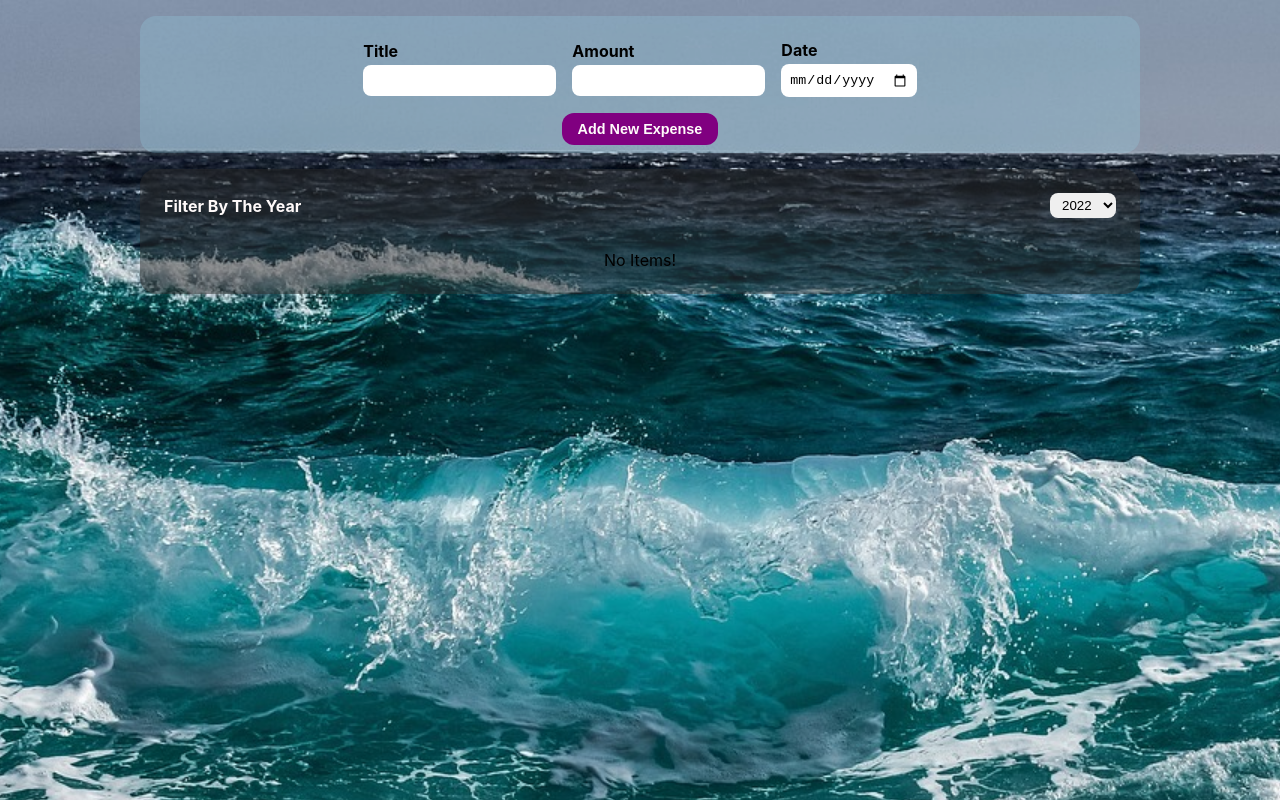
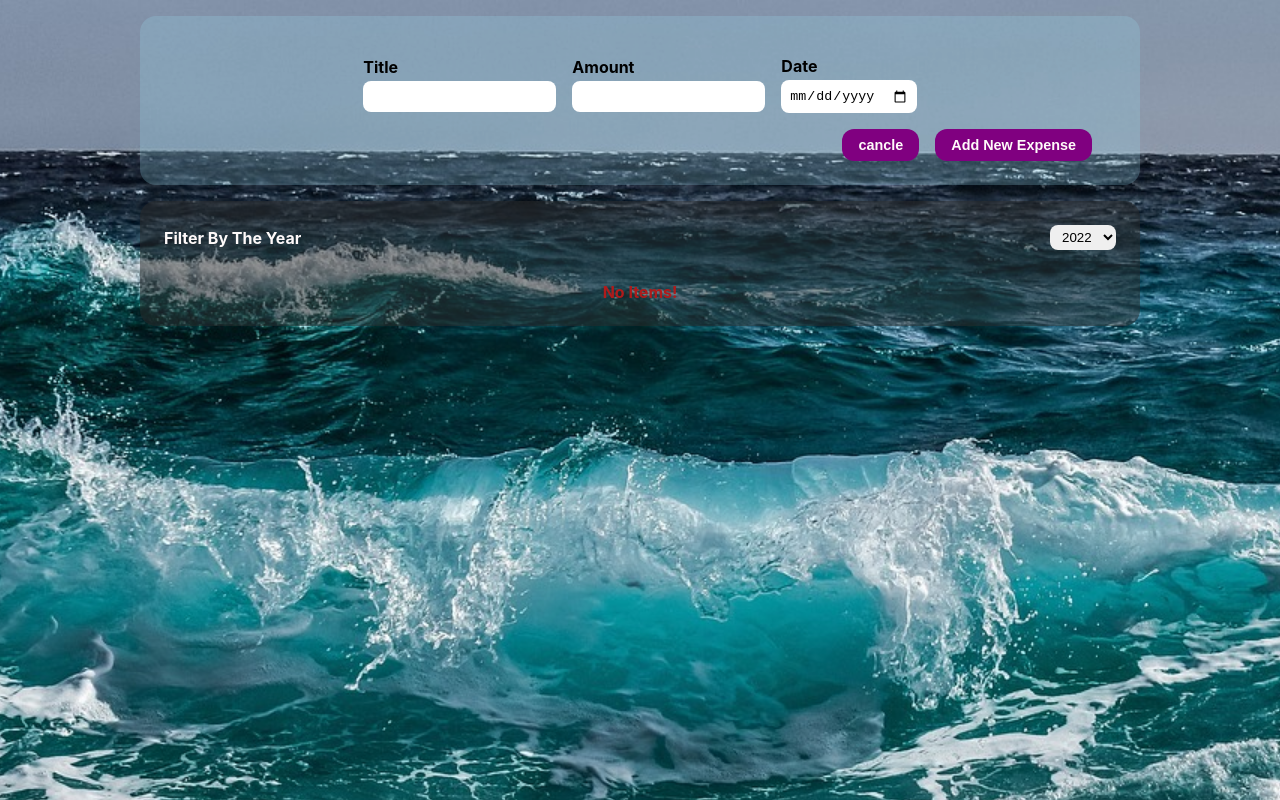
Before and after one commit to majid-amini/expenses-app, a React (Create React App) app: page / in a window 1280 px wide. Both pictures are taken after a click on the button "Add New Expense". Built offline with nearby package versions, Linux system fonts and the light colour scheme.

Commit message:
cancel button and a new expense button & the props for cancle button functionality added

```diff
--- a/src/components/ExpenseForm.js
+++ b/src/components/ExpenseForm.js
@@ -25,6 +25,7 @@ const ExpenseForm = (props) => {
   const dateChangeHandler = (e) => {
     setEnteredDate(e.target.value);
   };
+
   return (
     <form onSubmit={submitForm}>
       <div className="form__inputs__container">
@@ -61,6 +62,7 @@ const ExpenseForm = (props) => {
         </div>
       </div>
       <div className="form__submit__total">
+        <button type="button" onClick={props.stop}>cancle</button>
         <button type="submit">Add New Expense</button>
       </div>
     </form>
--- a/src/components/ExpenseItem.css
+++ b/src/components/ExpenseItem.css
@@ -6,6 +6,7 @@ body {
 .expense_container {
   background-color: rgba(146, 210, 231, 0.25);
   margin: 1rem auto;
+  padding: 1rem;
   border-radius: 1rem;
 }
 .expense_container form {
@@ -22,6 +23,11 @@ body {
 	align-items: center;
 	padding: 1rem;
 	gap: 1rem;
+}
+.form__submit__total {
+	display: flex;
+	gap: 1rem;
+	align-self: flex-end;
 }
 .form__inputs__container div {
 	display: flex;
--- a/src/components/ExpenseItem.js
+++ b/src/components/ExpenseItem.js
@@ -1,6 +1,8 @@
 import "./ExpenseItem.css";
+import { useState } from "react";
 import ExpenseForm from "./ExpenseForm";
 const ExpenseItem = (props) => {
+  const [isEditing, setIsEditing] = useState(false);
   const saveExpenseDataHandler = (enteredExpenseData) => {
     const expenseData = {
       ...enteredExpenseData,
@@ -8,10 +10,18 @@ const ExpenseItem = (props) => {
     };
     props.onAddExpense(expenseData);
   };
-
+  const startEditingHandler = () => {
+    setIsEditing(true);
+  };
+  const stopEditingHandler = () => {
+    setIsEditing(false);
+  };
   return (
     <div className="expense_container">
-      <ExpenseForm onSaveExpenseData={saveExpenseDataHandler} />
+      {!isEditing && (
+        <button onClick={startEditingHandler}>Add New Expense</button>
+      )}
+      {isEditing && <ExpenseForm onSaveExpenseData={saveExpenseDataHandler} stop = {stopEditingHandler}/>}
     </div>
   );
 };
--- a/src/components/Maincontent.css
+++ b/src/components/Maincontent.css
@@ -2,6 +2,13 @@
   background-color: rgba(45,45,45,0.5);
   padding: 0.5rem;
   border-radius: 1rem;
+}
+.main_content__container p{
+  color: rgb(175, 27, 27);
+  font-weight: bold;
+  text-align: center;
+  /* padding: 1rem; */
+
 }
 .user__info {
   display: flex;
```
